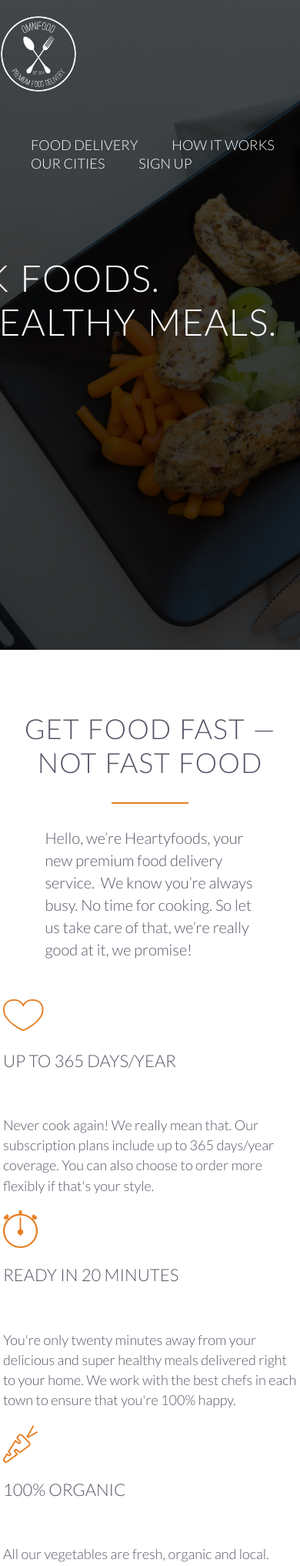
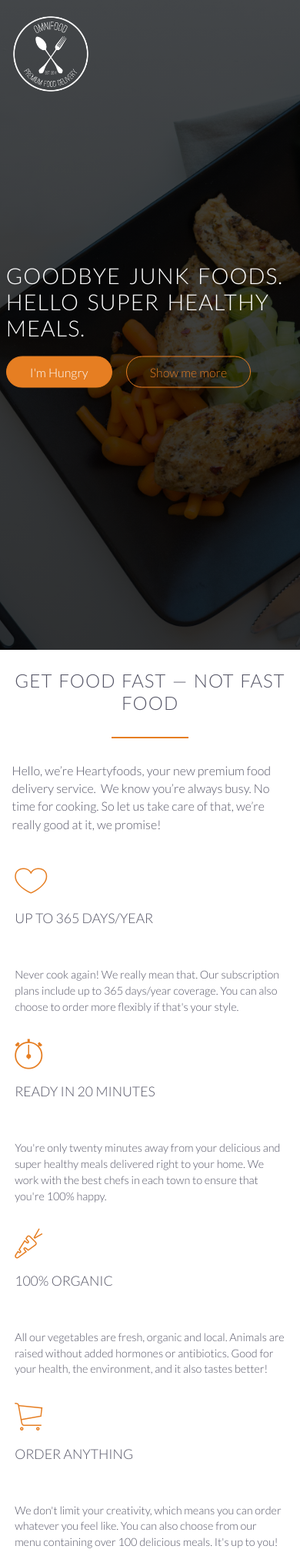
Before and after one commit to papajo/heartyfoods, a PHP site: page / in a window 390 px wide; the page is wider, and only the part inside the window is pictured. Shown: the top 2034 px of that part at 77% size. Run offline with PHP 8.4, Linux system fonts and the light colour scheme; some web fonts are replaced.

Commit message:
Media queries

```diff
--- a/index.html
+++ b/index.html
@@ -1,11 +1,12 @@
 <!DOCTYPE html>
 <html lang="en">
 <head>
-    <meta charset="UTF-8">
+    <meta name="viewport" content="width=device-width initial-scale=1.0" charset="UTF-8">
     <title>Hearty Foods</title>
     <link rel="stylesheet" href="vendors/css/normalize.css" type="text/css">
     <link rel="stylesheet" href="vendors/css/Grid.css" type="text/css">
     <link rel="stylesheet" href="resources/css/style.css" type="text/css">
+    <link rel="stylesheet" href="resources/css/queries.css" type="text/css">
     <link rel="stylesheet" href="vendors/css/ionicons.min.css" type="text/css">
     <link href='https://fonts.googleapis.com/css?family=Lato:400,100,300,300italic' rel='stylesheet' type='text/css'>
 </head>
--- /dev/null
+++ b/resources/css/queries.css
@@ -0,0 +1,77 @@
+/* big tablets to 1200px (widths smaller than the 1140px row ) */
+@media only screen and (max-width: 1200px) {
+    .hero-text-box {
+        width: 100%;
+        padding: 0 2%;
+    }
+    .row { padding: 0 2%;     }
+}
+
+
+/* small tablets to big tablets 768px (ipad) - 1023px*/
+@media only screen and (max-width: 1023px) {
+    body { font-size: 18px; }
+    section { padding: 60px 0;}
+
+    .long-copy {
+        width: 20%;
+        margin-left: 10%;
+    }
+    .steps-box { margin-top: 10px; }
+    .steps-box:last-child { margin-top: 10px; }
+    .works-steps { margin-bottom: 40px; }
+    .works-steps:last-of-type { margin-bottom: 60px; }
+
+    .app-screen{ width: 50%; }
+    .icon-small {
+        width: 16px;
+        margin-right: 10px;
+    }
+    .city-future { font-size: 90%; }
+    .plan-box {
+        width: 100%;
+        margin-left: 0%;
+    }
+    .plan-price {
+        font-size: 250%;
+    }
+    .contact-form { width: 80%; }
+}
+
+
+/* for small phones and tablets 481px - 767px(ipad) */
+@media only screen and (max-width: 767px) {
+    body {  font-size: 16px; }
+    section { padding: 30px 0; }
+    .row,
+    hero-text-box { padding: 0 4%; }
+    .col {
+        width: 100%;
+        margin: 0 0 4% 0;
+    }
+    .main-nav { display: none; }
+    h1 { font-size: 180% }
+    h2 { font-size: 150% }
+    .long-copy {
+        width: 100%;
+        margin-left: 0%;
+    }
+    .app-screen { width: 40%; }
+    .steps-box:first-child { text-align: center; }
+    .works-step div {
+        height: 40px;
+        width: 40px;
+        margin-right: 15px;
+        padding: 4px;
+        font-size: 120%;
+    }
+    .works-step { margin-bottom: 20px; }
+    .works-step:last-of-type { margin-bottom: 20px; }
+}
+
+
+/* older small smartphones and devices 0-480px */
+@media only screen and (max-width: 480px) {
+    section { padding: 25px 0; }
+    .contact-form { width: 100%; }
+}
--- a/resources/css/style.css
+++ b/resources/css/style.css
@@ -5,13 +5,15 @@
     box-sizing: border-box;
 }
 
-html {
+html,
+body {
     background-color: #fff;
     color: #556;
     font-family: 'Lato', 'Arial', sans-serif;
     font-size: 20px;
     font-weight: 300;
     text-rendering: optimizeLegibility;
+    overflow-x: hidden;
 }
 .clearfix {zoom: 1}
 .clearfix:after {
```
